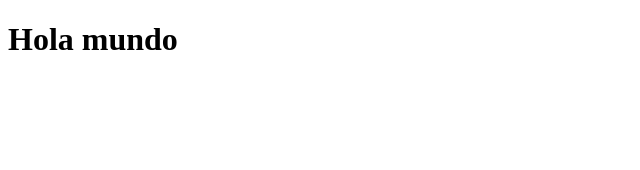
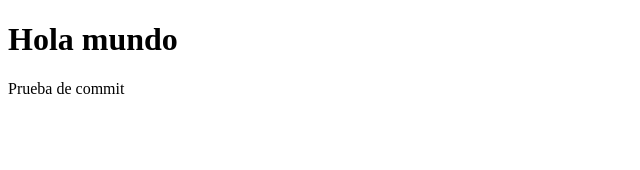
Before and after one commit to cHris0119/Liber-Locus, a React (Vite) app in the folder client_frontend/: page / in a window 1280 px wide. Shown: the top 170 px of the page, without its empty margins (0-640 px from the left). Built offline with nearby package versions, Linux system fonts and the light colour scheme.

Commit message:
haciendo una prueba de un cambio

```diff
--- a/client_frontend/src/App.jsx
+++ b/client_frontend/src/App.jsx
@@ -3,6 +3,7 @@ function App() {
   return (
     <>
      <h1>Hola mundo</h1>
+     <p>Prueba de commit</p>
     </>
   )
 }
```
